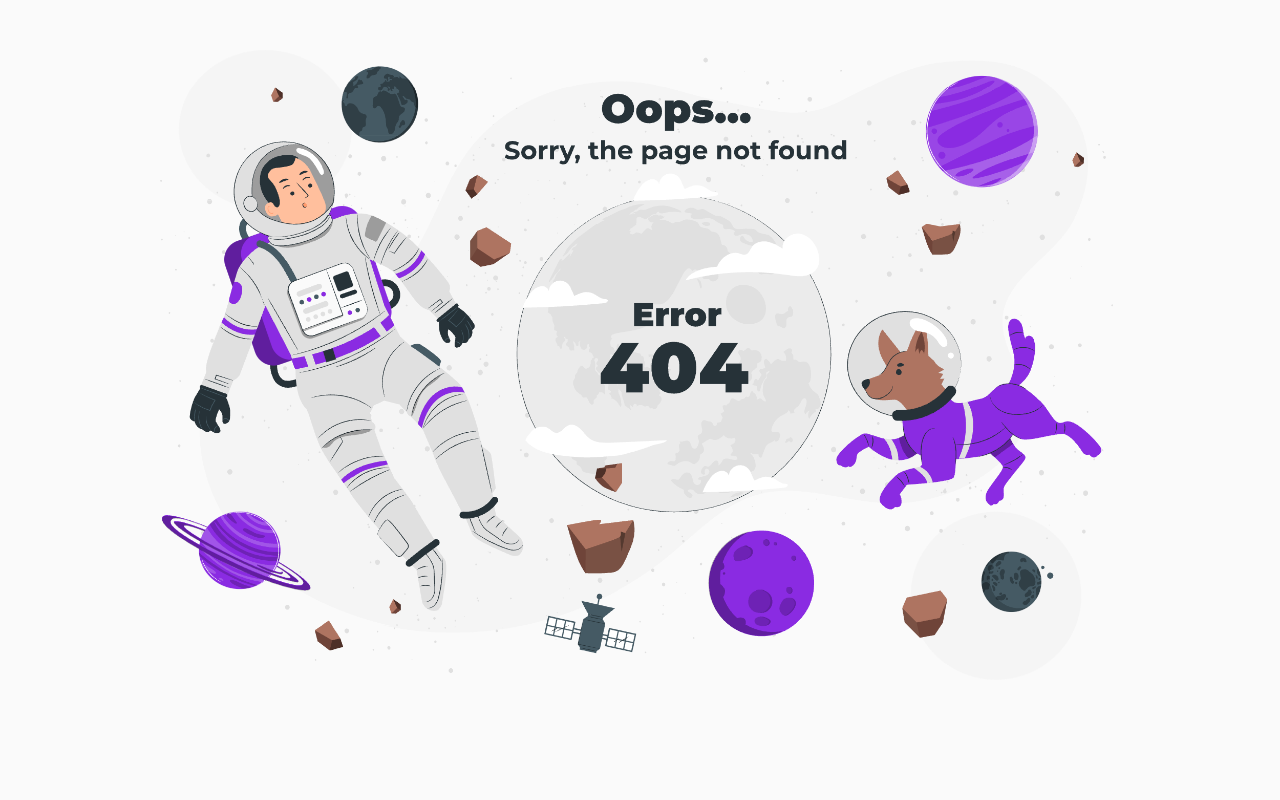
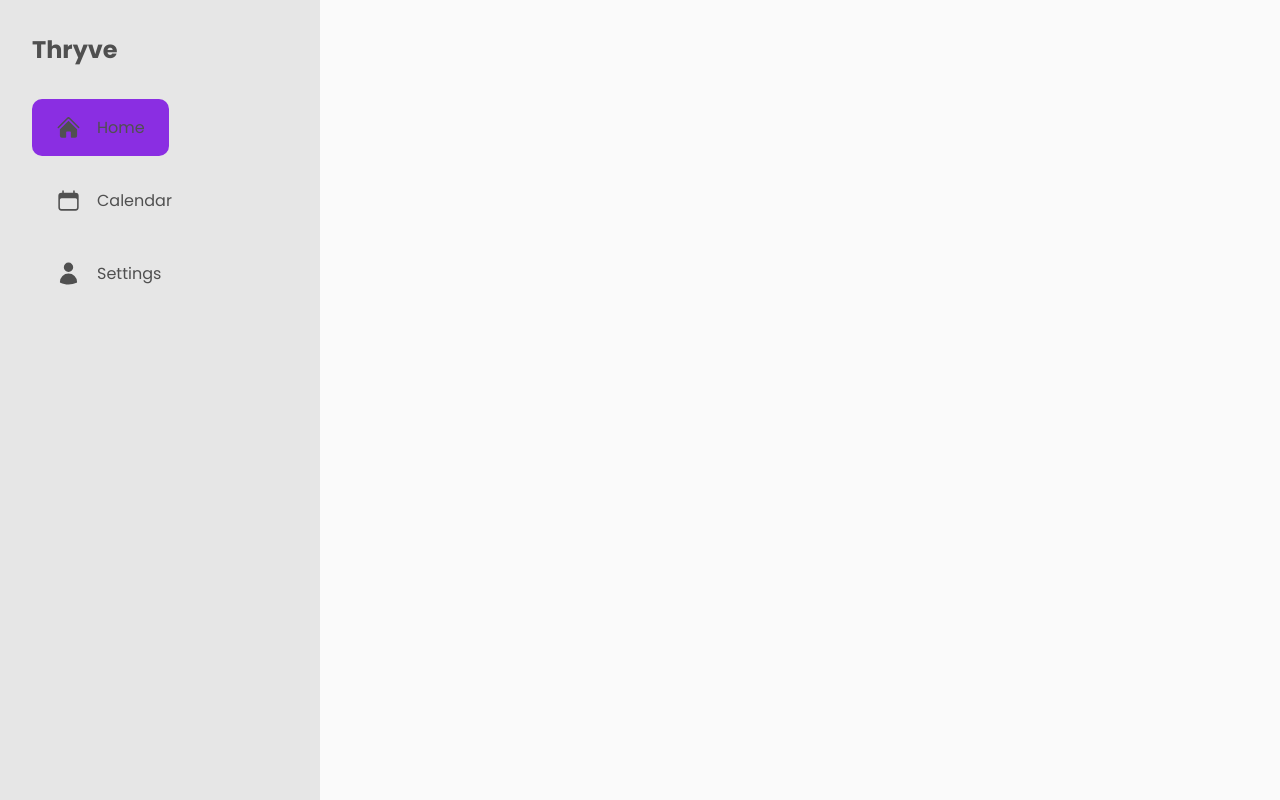
Before and after one commit to Charmingdc/Thryve, a React (Vite) app: page /add-journal in a window 1280 px wide. Shown: the top 800 px of the page. Built offline with nearby package versions, Linux system fonts and the light colour scheme.

Commit message:
continued the calendar page and modified some css and jsx

```diff
--- a/src/main.jsx
+++ b/src/main.jsx
@@ -8,7 +8,7 @@ import SignupPage from './pages/SignupPage';
 import HomePage from './pages/HomePage';
 import SettingsPage from './pages/SettingsPage';
 import CalendarPage from './pages/CalendarPage';
-
+import AddJournalPage from './pages/AddJournalPage';
 import { BrowserRouter, Route, Routes } from 'react-router-dom';
 import './index.css';
 
@@ -25,6 +25,7 @@ ReactDOM.createRoot(document.getElementById('root')).render(
         <Route path='/home' element={<HomePage />} />
         <Route path='/setting' element={<SettingsPage />} />
         <Route path='/calendar' element={<CalendarPage />} />
+        <Route path='/add-journal' element={<AddJournalPage />} />
       </Routes>
     </BrowserRouter>
   </React.StrictMode>,
--- /dev/null
+++ b/src/pages/AddJournalPage/AddJournalPage.jsx
@@ -0,0 +1,21 @@
+import Topnavbar from '../../components/Helpers/Topnavbar';
+import SideBar from '../../components/Helpers/SideBar';
+import './Style.css';
+
+
+const AddJournalPage = () => {
+  return (
+   <>
+    <main className='add-journal-container'>
+      <SideBar currentPage='home' />
+
+      <div className='add-journal-page'>
+        <Topnavbar currentPageName='New Journal' />
+      </div>
+    </main>
+   </>
+  )
+}
+
+
+export default AddJournalPage
--- /dev/null
+++ b/src/pages/AddJournalPage/Style.css
@@ -0,0 +1,28 @@
+.add-journal-container {
+  width: 100vw;
+  min-height: 100vh;
+  position: relative;
+  display: flex;
+  margin-bottom: 6rem;
+}
+
+.add-journal-page {
+  width: 100%;
+  height: 100%;
+  display: flex;
+  flex-direction: column;
+  align-items: center;
+  overflow-y: auto;
+}
+
+
+
+@media (min-width: 726px) {
+  .add-journal-page {
+    width: 75%;
+    height: 100%;
+    position: absolute;
+    right: 0;
+    margin-top: 2rem;
+  }
+}
--- /dev/null
+++ b/src/pages/AddJournalPage/index.js
@@ -0,0 +1,3 @@
+import AddJournalPage from './AddJournalPage.jsx';
+
+export default AddJournalPage;
--- a/src/pages/SettingsPage/SettingsPage.jsx
+++ b/src/pages/SettingsPage/SettingsPage.jsx
@@ -9,6 +9,7 @@ import {
   HiOutlineMail,
   HiOutlineLogout
 } from "react-icons/hi";
+import { IoToggleOutline } from "react-icons/io5";
 import Topnavbar from '../../components/Helpers/Topnavbar';
 import SideBar from '../../components/Helpers/SideBar';
 import BottomNav from '../../components/Helpers/BottomNav';
@@ -63,9 +64,9 @@ const SettingsPage = () => {
 
         <div>
           <div className='icon-holder'>
-            <HiOutlineDocumentText className='icon' />
+            <IoToggleOutline className='icon' />
           </div>
-          <h3> Terms </h3>
+          <h3> Change theme </h3>
         </div>
 
         <div>
```
